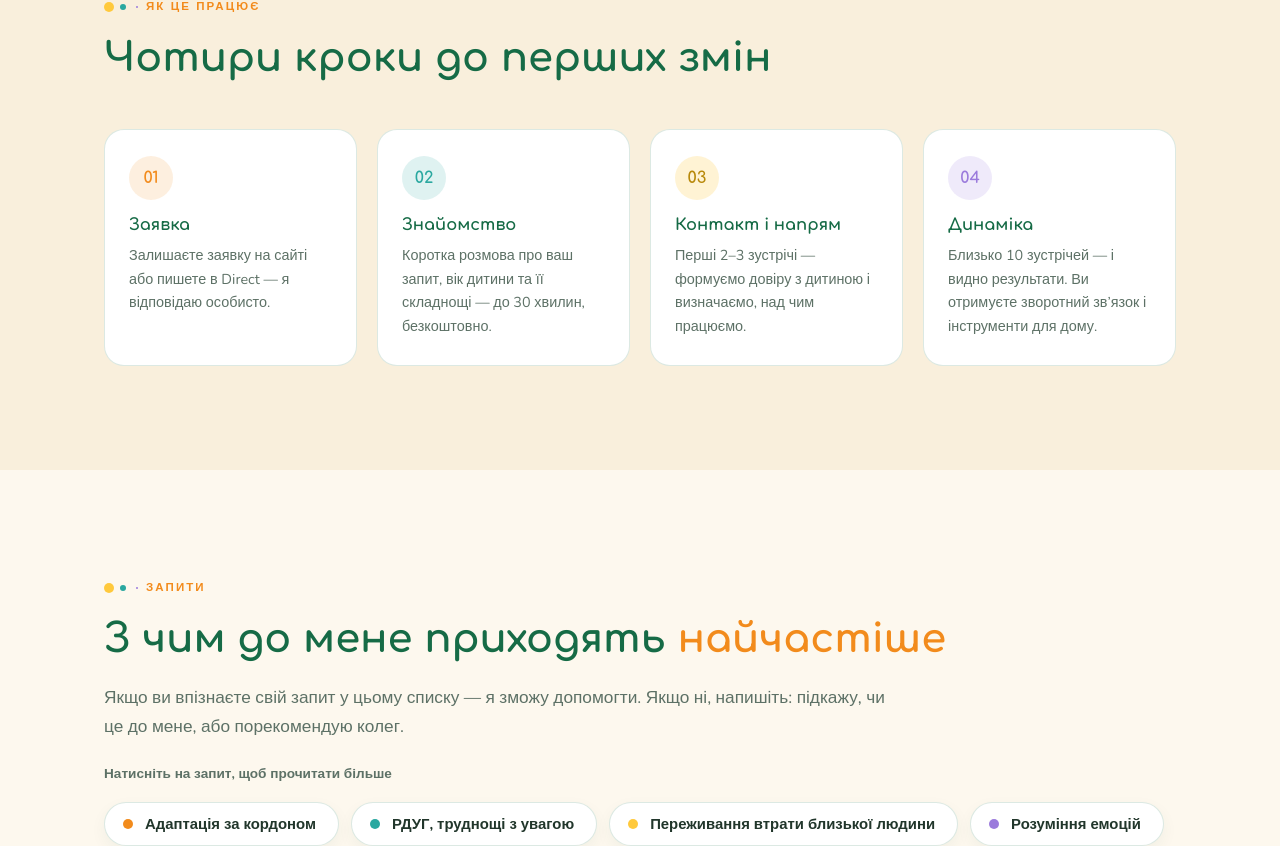
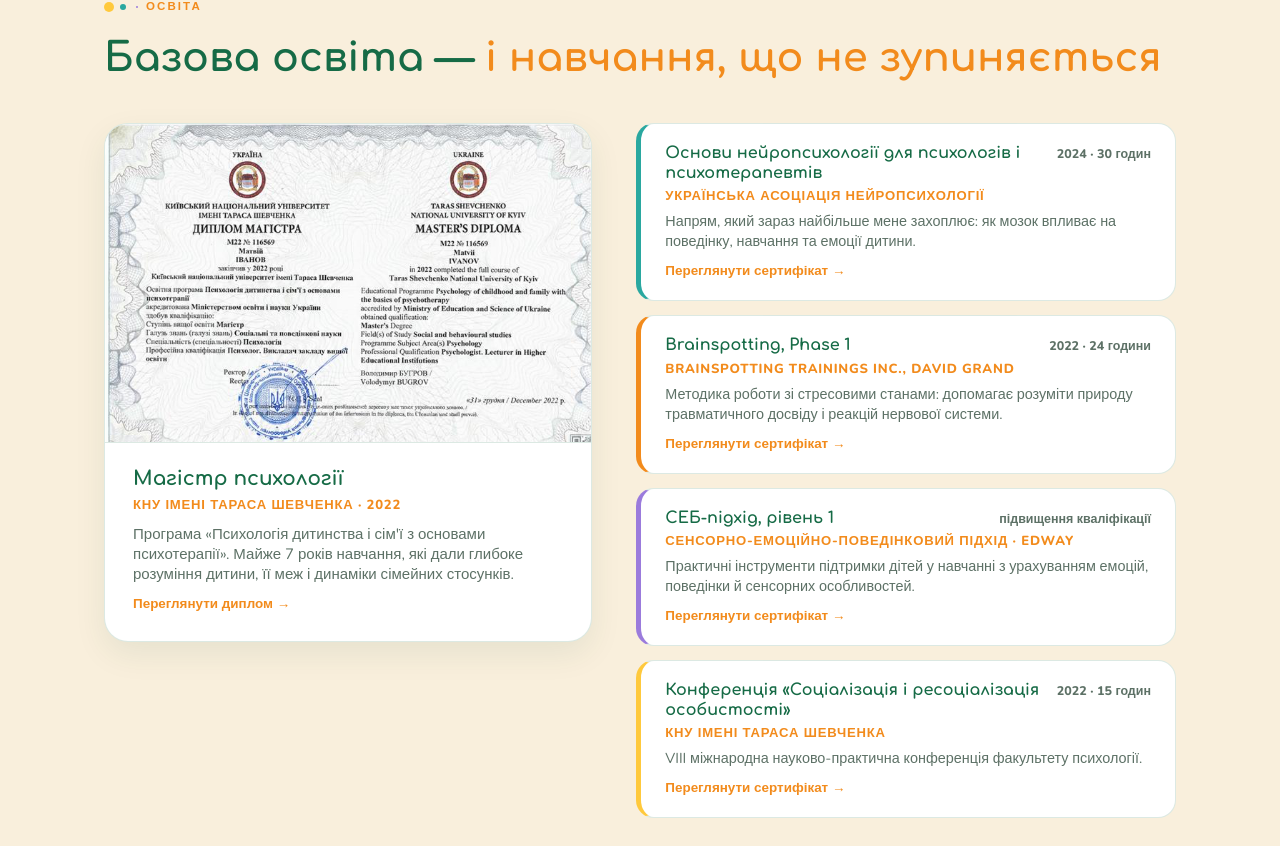
Before and after one commit to yakovina/matvii-site, a Next.js app: page / in a window 1280 px wide. Shown: the part 3399-4245 px from the top of the page. Built offline with nearby package versions, Linux system fonts and the light colour scheme.

Commit message:
Коротша головна: кроки і запити живуть на аудиторних сторінках

```diff
--- a/app/page.jsx
+++ b/app/page.jsx
@@ -4,7 +4,6 @@ import Footer from '../components/Footer';
 import RevealManager from '../components/RevealManager';
 import MobileCta from '../components/MobileCta';
 import ContactSection from '../components/ContactSection';
-import RequestsExplorer from '../components/RequestsExplorer';
 import EducationSection from '../components/EducationSection';
 import { BASE } from '../lib/site';
 
@@ -67,13 +66,6 @@ const SERVICES_CARDS = [
     who: 'Дітям 5–10 і підліткам 11–18 років',
     feature: true,
   },
-];
-
-const STEPS = [
-  { t: 'Заявка', d: 'Залишаєте заявку на сайті або пишете в Direct — я відповідаю особисто.' },
-  { t: 'Знайомство', d: 'Коротка розмова про ваш запит, вік дитини та її складнощі — до 30 хвилин, безкоштовно.' },
-  { t: 'Контакт і напрям', d: 'Перші 2–3 зустрічі — формуємо довіру з дитиною і визначаємо, над чим працюємо.' },
-  { t: 'Динаміка', d: 'Близько 10 зустрічей — і видно результати. Ви отримуєте зворотний зв’язок і інструменти для дому.' },
 ];
 
 export default function HomePage() {
@@ -228,38 +220,6 @@ export default function HomePage() {
         </div>
       </section>
 
-      {/* STEPS */}
-      <section className="steps">
-        <div className="wrap">
-          <div className="kicker" data-reveal>Як це працює</div>
-          <h2 data-reveal>Чотири кроки до перших змін</h2>
-          <div className="steps-grid">
-            {STEPS.map((s, i) => (
-              <div className="step-col" key={s.t} data-reveal>
-                <span className="sn">0{i + 1}</span>
-                <h3>{s.t}</h3>
-                <p>{s.d}</p>
-              </div>
-            ))}
-          </div>
-        </div>
-      </section>
-
-      {/* REQUESTS */}
-      <section id="requests">
-        <div className="wrap">
-          <div className="kicker" data-reveal>Запити</div>
-          <h2 data-reveal>
-            З чим до мене приходять <em>найчастіше</em>
-          </h2>
-          <p className="lede" data-reveal>
-            Якщо ви впізнаєте свій запит у цьому списку — я зможу допомогти. Якщо ні, напишіть:
-            підкажу, чи це до мене, або порекомендую колег.
-          </p>
-          <RequestsExplorer />
-        </div>
-      </section>
-
       <EducationSection />
 
       {/* GROUP TEASER */}
```
